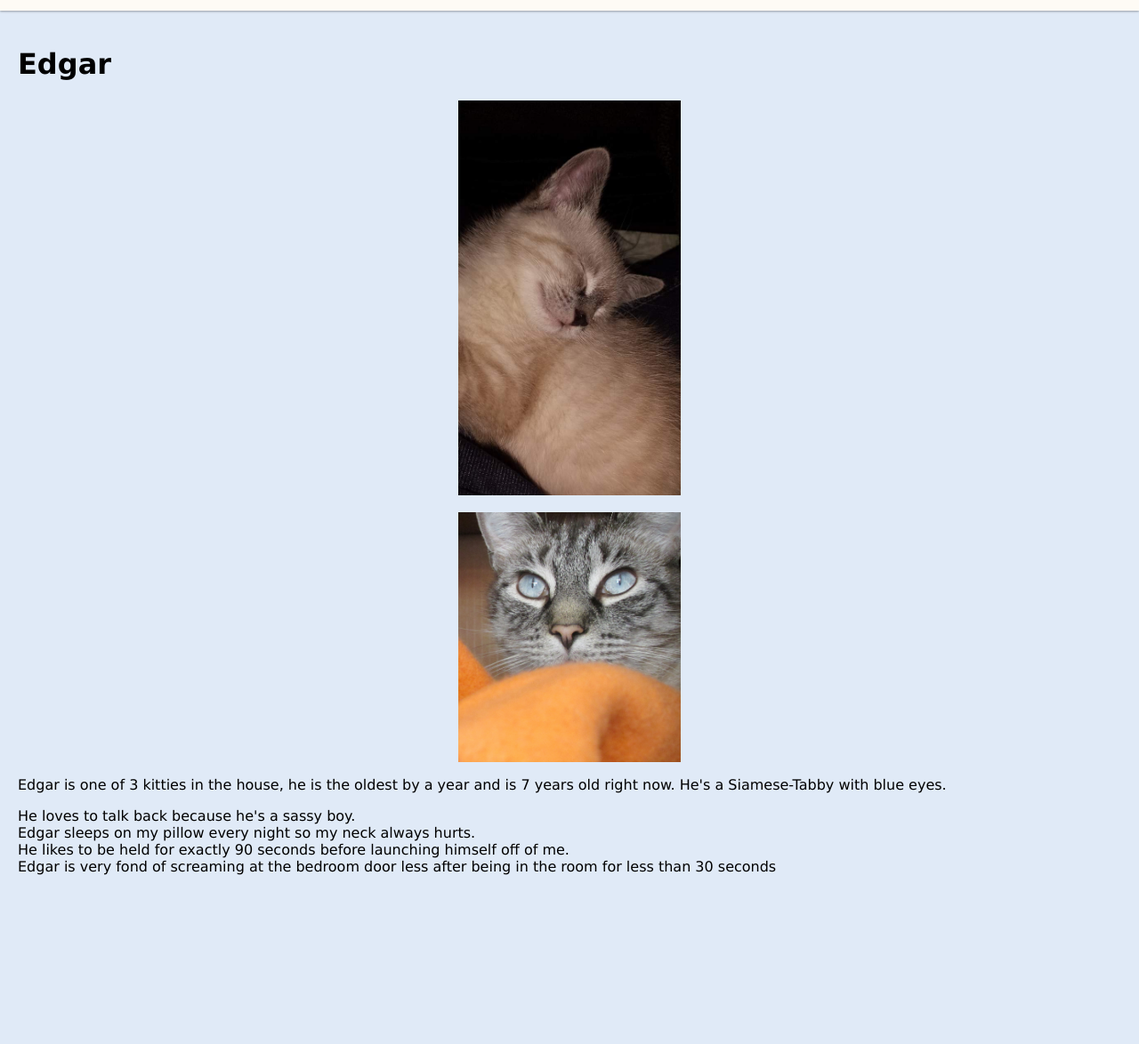
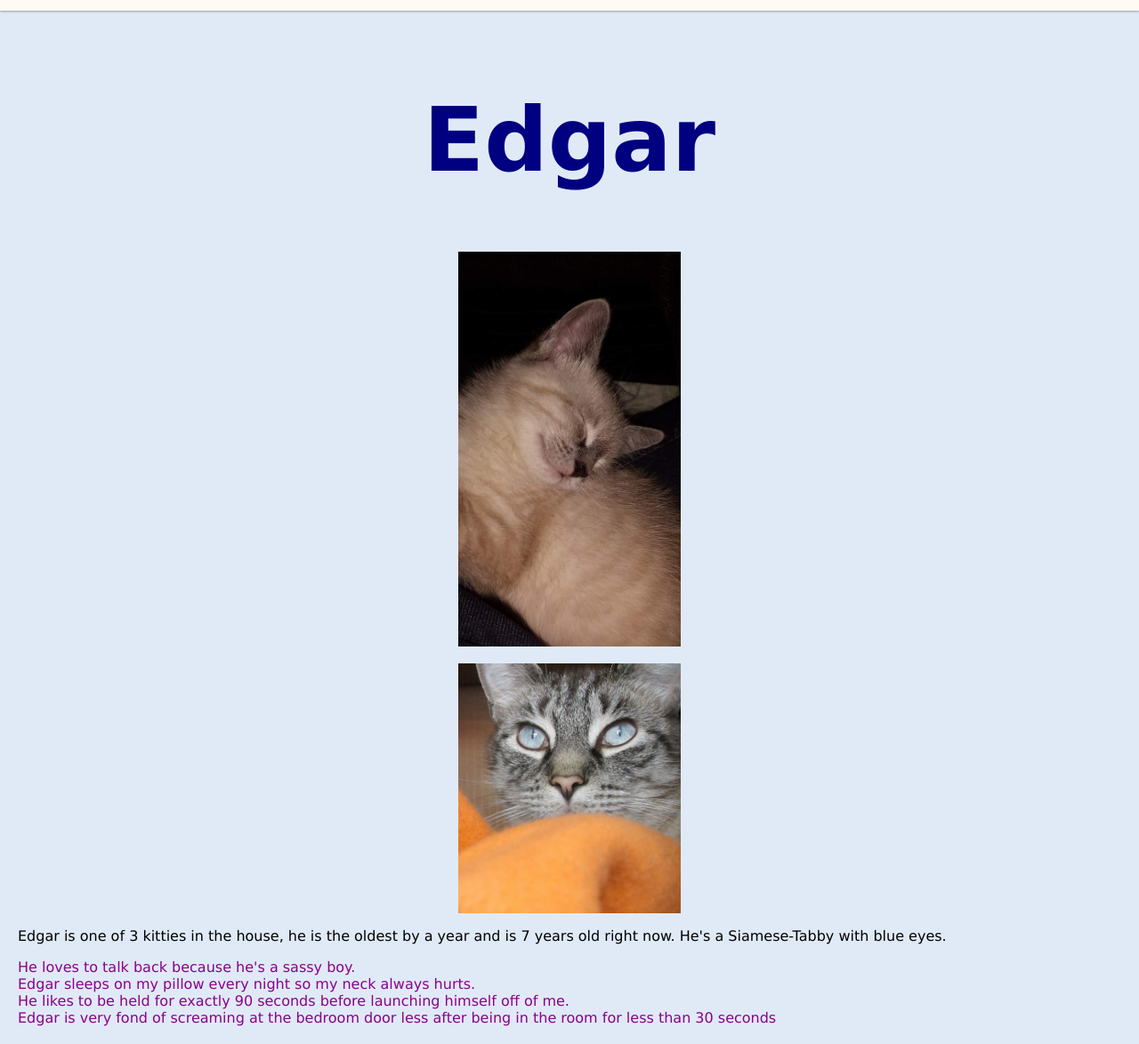
Before and after one commit to TabethaSnead/about-me, a plain HTML site: page index.html in a window 1280 px wide. Shown: the part 68-1242 px from the top of the page at 89% size. Before the commit the page ends 1072 px from the top, so only its background shows below. Drawn offline with Linux system fonts and the light colour scheme.

Commit message:
styled Edgars name

```diff
--- a/index.html
+++ b/index.html
@@ -29,7 +29,7 @@
         </header>
 
         <main>
-            <h1>Edgar</h1>
+            <h1 class="edgarName">Edgar</h1>
             <img src="assets/babyEdgar.jpg" alt="white and grey baby siamese-tabby" class="edgar" />
             <br />
 
@@ -43,7 +43,7 @@
                 old right now. He's a Siamese-Tabby with blue eyes.
             </p>
 
-            <ul>
+            <ul class="list">
                 <li>He loves to talk back because he's a sassy boy.</li>
                 <li>Edgar sleeps on my pillow every night so my neck always hurts.</li>
                 <li>
--- a/styles/global.css
+++ b/styles/global.css
@@ -40,3 +40,14 @@ main {
     justify-content: center;
     width: 250px;
 }
+
+.list {
+    color: darkmagenta;
+}
+
+.edgarName {
+    font-size: 100px;
+    color: navy;
+    display: flex;
+    justify-content: center;
+}
```
